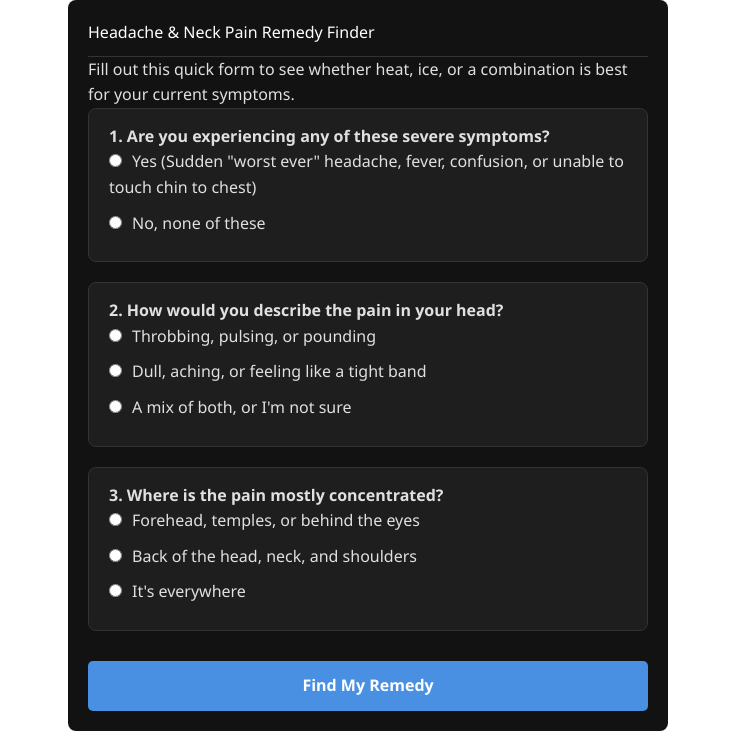
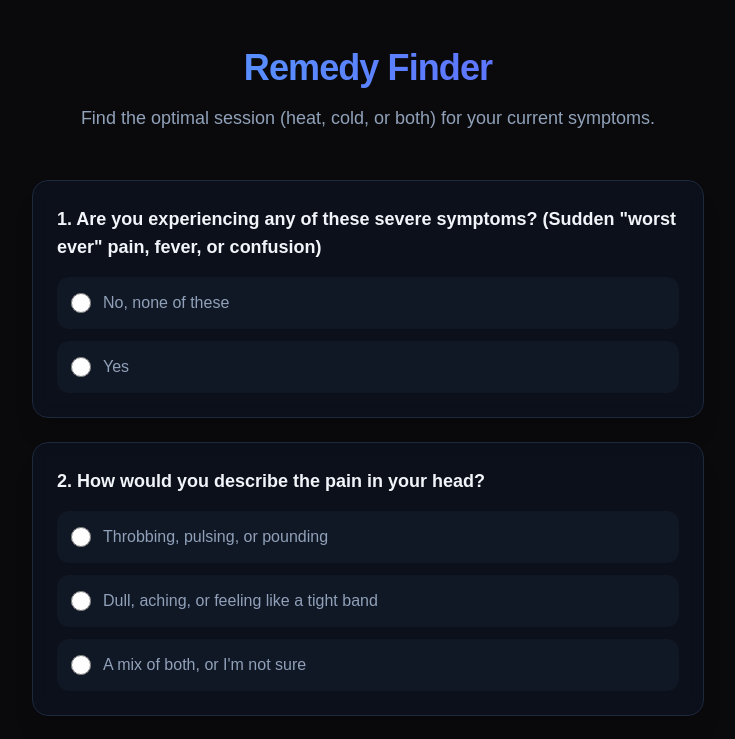
Before and after one commit to ShaqNew/shaqs-card, a Next.js app: page /naanas-space in a window 1280 px wide. Shown: the top 739 px of the page, without its empty margins (272-1007 px from the left). Built offline with nearby package versions, Linux system fonts and the light colour scheme.

Commit message:
Clean up for questionnaire code

```diff
--- a/src/app/naanas-space/HeadacheQuestionnaire.tsx
+++ b/src/app/naanas-space/HeadacheQuestionnaire.tsx
@@ -1,4 +1,7 @@
-import React, { useState, useEffect } from 'react';
+"use client";
+
+import React, { useState } from 'react';
+import { useTimer } from '@/hooks/useTimer';
 
 type AnswerType = 'yes' | 'no' | 'cold' | 'heat' | 'combo' | '';
 
@@ -14,67 +17,110 @@ interface Result {
   description: React.ReactNode;
 }
 
+const QuestionCard = ({
+  question,
+  name,
+  options,
+  selectedValue,
+  onChange
+}: {
+  question: string;
+  name: keyof Answers;
+  options: { label: string; value: AnswerType }[];
+  selectedValue: AnswerType;
+  onChange: (e: React.ChangeEvent<HTMLInputElement>) => void;
+}) => (
+  <div className="bg-slate-900/50 backdrop-blur-sm border border-slate-800 p-6 rounded-2xl mb-6 shadow-xl transition-all hover:border-blue-500/30">
+    <p className="text-lg font-semibold text-slate-100 mb-4">{question}</p>
+    <div className="space-y-3">
+      {options.map((opt) => {
+        const isSelected = selectedValue === opt.value;
+        return (
+          <label
+            key={opt.value}
+            className={`flex items-center p-3 rounded-xl cursor-pointer transition-all border-2 ${
+              isSelected
+                ? 'bg-blue-500/10 border-blue-500/50 ring-1 ring-blue-500/20'
+                : 'bg-slate-800/30 border-transparent hover:bg-slate-800/50'
+            } group`}
+          >
+            <input
+              type="radio"
+              name={name}
+              value={opt.value}
+              checked={isSelected}
+              onChange={onChange}
+              className="w-5 h-5 text-blue-500 bg-slate-800 border-slate-700 focus:ring-blue-500 focus:ring-offset-slate-900"
+            />
+            <span className={`ml-3 transition-colors ${isSelected ? 'text-white font-medium' : 'text-slate-400 group-hover:text-slate-200'}`}>
+              {opt.label}
+            </span>
+          </label>
+        );
+      })}
+    </div>
+  </div>
+);
+
+const Timer = ({ timeLeft, isActive, toggle, reset, formatTime }: any) => (
+  <div className="mt-8 p-6 bg-slate-900/80 border border-blue-500/20 rounded-2xl text-center shadow-2xl">
+    <div className="text-4xl font-mono font-bold text-blue-400 mb-4 tracking-wider transition-all">
+      <span className="opacity-70 text-2xl mr-2">⏱️</span>
+      {formatTime()}
+    </div>
+    <div className="flex justify-center gap-4">
+      <button
+        onClick={toggle}
+        className={`px-6 py-2 rounded-full font-bold transition-all ${
+          isActive
+            ? 'bg-amber-500/10 text-amber-500 border border-amber-500/30 hover:bg-amber-500/20'
+            : 'bg-blue-600 text-white hover:bg-blue-500 shadow-lg shadow-blue-600/20'
+        }`}
+      >
+        {isActive ? 'Pause' : 'Start Timer'}
+      </button>
+      <button
+        onClick={reset}
+        className="px-6 py-2 rounded-full font-bold bg-slate-800 text-slate-300 border border-slate-700 hover:bg-slate-700 transition-all"
+      >
+        Reset
+      </button>
+    </div>
+    <p className="mt-4 text-xs text-slate-500 uppercase tracking-widest font-semibold">15 Minute Session Recommended</p>
+  </div>
+);
+
 export default function HeadacheQuestionnaire() {
-  const [answers, setAnswers] = useState<Answers>({
-    q1: '',
-    q2: '',
-    q3: '',
+  const [answers, setAnswers] = useState<Answers>({ q1: '', q2: '', q3: '' });
+  const [result, setResult] = useState<Result | null>(null);
+
+  const { timeLeft, isActive, toggle, reset, formatTime, setIsActive } = useTimer({
+    initialTime: 15 * 60,
+    onFinish: () => alert("Time is up! Please remove your heat pad or cooling strip now to protect your skin.")
   });
 
-  const [result, setResult] = useState<Result | null>(null);
-
-  const [timeLeft, setTimeLeft] = useState<number>(15 * 60); // 15 minutes in seconds
-  const [isTimerActive, setIsTimerActive] = useState<boolean>(false);
-
-  useEffect(() => {
-    let interval: ReturnType<typeof setInterval> | null = null;
-
-    if (isTimerActive && timeLeft > 0) {
-      interval = setInterval(() => {
-        setTimeLeft((prevTime) => prevTime - 1);
-      }, 1000);
-    }
-    else if (timeLeft === 0 && isTimerActive) {
-      setIsTimerActive(false);
-      alert("Time is up! Please remove your heat pad or cooling strip now to protect your skin.");
-    }
-
-    return () => {
-      if (interval) clearInterval(interval);
-    };
-  }, [isTimerActive, timeLeft]);
-
-  const formatTime = (seconds: number): string => {
-    const m = Math.floor(seconds / 60).toString().padStart(2, '0');
-    const s = (seconds % 60).toString().padStart(2, '0');
-    return `${m}:${s}`;
-  };
-
   const handleChange = (e: React.ChangeEvent<HTMLInputElement>) => {
-    setAnswers({
-      ...answers,
-      [e.target.name]: e.target.value as AnswerType,
-    });
+    setAnswers({ ...answers, [e.target.name]: e.target.value as AnswerType });
   };
 
   const calculateRemedy = () => {
     const { q1, q2, q3 } = answers;
-
     if (!q1 || !q2 || !q3) {
       alert("Please answer all the questions so I can give you the best suggestion.");
       return;
     }
 
-    setIsTimerActive(false);
-    setTimeLeft(15 * 60);
+    reset();
 
     if (q1 === 'yes') {
       setResult({
         isWarning: true,
-        title: "⚠️ Seek Medical Attention",
+        title: "Medical Attention Required",
         description: (
-          <p>
-            These are red flag symptoms (fever, confusion, stiff neck, or sudden severe pain), it'll be best to skip the home remedies and <strong>seek medical attention</strong>. It is always better to be safe.
+          <p className="text-slate-300 leading-relaxed">
+            These are red flag symptoms (fever, confusion, stiff neck, or sudden severe pain).
+            Please skip home remedies and <strong className="text-rose-400">seek immediate medical attention</strong>.
+            Safety should always come first.
           </p>
         ),
       });
@@ -92,212 +138,135 @@ export default function HeadacheQuestionnaire() {
     if (coldScore > heatScore) {
       setResult({
         isWarning: false,
-        title: "❄️ Recommended: Cold Therapy (Cooling Strips)",
+        title: "Cold Therapy Recommended",
         description: (
-          <p>
-            This could be a migraine or vascular headache. <br /><br />
-            <strong>What to do:</strong> Apply a cooling strip or ice pack to your forehead or temples. The cold will help constrict blood vessels and numb the throbbing pain. Rest in a dark, quiet room.
+          <p className="text-slate-300 leading-relaxed">
+            This appears to be a migraine or vascular headache. <br /><br />
+            Apply a <span className="text-blue-400 font-bold text-lg">cooling strip</span> or ice pack to your forehead or temples.
+            The cold will help constrict blood vessels and numb the throbbing pain. Rest in a dark, quiet room.
           </p>
         ),
       });
-      setIsTimerActive(true);
+      setIsActive(true);
     } else if (heatScore > coldScore) {
       setResult({
         isWarning: false,
-        title: "🔥 Recommended: Heat Therapy (Heat Pads)",
+        title: "Heat Therapy Recommended",
         description: (
-          <p>
-            This could be a tension headache originating from your muscles. <br /><br />
-            <strong>What to do:</strong> Apply a heat pad or warm compress to the back of your neck and shoulders. The warmth will increase blood flow and help those tight muscles relax. Try doing some gentle neck stretches.
+          <p className="text-slate-300 leading-relaxed">
+            This appears to be a tension headache originating from muscle tightness. <br /><br />
+            Apply a <span className="text-orange-400 font-bold text-lg">heat pad</span> or warm compress to the back of your neck and shoulders.
+            The warmth will increase blood flow and help muscles relax.
           </p>
         ),
       });
-      setIsTimerActive(true);
+      setIsActive(true);
     } else {
       setResult({
         isWarning: false,
-        title: "⚖️ Recommended: The Combination Method",
+        title: "The Combination Method",
         description: (
-          <p>
-            You are dealing with a mix of tension and throbbing pain. <br /><br />
-            <strong>What to do:</strong> Put a heat pad on your neck/shoulders to melt the muscle tension, and simultaneously place a cooling strip on your forehead to numb the throbbing.
+          <div className="text-slate-300 space-y-3">
+            <p>You are dealing with a mix of tension and throbbing pain.</p>
+            <div className="p-4 bg-slate-800/40 rounded-xl border border-slate-700/50">
+              <p className="flex items-center gap-3">
+                <span className="text-orange-400">🔥</span>
+                <span><span className="text-orange-400 font-bold">Heat pad</span> on your neck/shoulders for muscle tension.</span>
               </p>
+              <p className="flex items-center gap-3 mt-2">
+                <span className="text-blue-400">❄️</span>
+                <span><span className="text-blue-400 font-bold">Cooling strip</span> on your forehead for throbbing pain.</span>
+              </p>
+            </div>
+          </div>
         ),
       });
-      setIsTimerActive(true);
+      setIsActive(true);
     }
   };
 
-  const styles: { [key: string]: React.CSSProperties } = {
-    container: {
-      fontFamily: "'Segoe UI', Tahoma, Geneva, Verdana, sans-serif",
-      backgroundColor: '#121212',
-      color: '#e0e0e0',
-      lineHeight: '1.6',
-      padding: '20px',
-      maxWidth: '600px',
-      margin: '0 auto',
-      borderRadius: '8px',
-    },
-    heading: {
-      color: '#ffffff',
-      borderBottom: '1px solid #333',
-      paddingBottom: '10px',
-    },
-    questionBlock: {
-      backgroundColor: '#1e1e1e',
-      padding: '15px 20px',
-      marginBottom: '20px',
-      borderRadius: '8px',
-      border: '1px solid #333',
-    },
-    label: {
-      display: 'block',
-      marginBottom: '10px',
-      cursor: 'pointer',
-    },
-    button: {
-      backgroundColor: '#4a90e2',
-      color: 'white',
-      border: 'none',
-      padding: '12px 20px',
-      fontSize: '16px',
-      borderRadius: '5px',
-      cursor: 'pointer',
-      width: '100%',
-      fontWeight: 'bold',
-      marginTop: '10px',
-    },
-    timerDisplay: {
-      marginTop: '15px',
-      padding: '15px',
-      backgroundColor: '#1e1e1e',
-      borderRadius: '5px',
-      textAlign: 'center',
-      fontSize: '24px',
-      fontWeight: 'bold',
-      color: '#4a90e2',
-      border: '1px solid #333'
-    },
-    timerControls: {
-      display: 'flex',
-      justifyContent: 'center',
-      gap: '10px',
-      marginTop: '10px'
-    },
-    timerBtn: {
-      padding: '5px 15px',
-      backgroundColor: '#333',
-      color: '#fff',
-      border: 'none',
-      borderRadius: '3px',
-      cursor: 'pointer'
-    }
-  };
+  return (
+    <div className="min-h-screen bg-[#0a0a0c] text-slate-100 py-12 px-4 sm:px-6">
+      <div className="max-w-2xl mx-auto">
+        <header className="text-center mb-12">
+          <h2 className="text-4xl font-extrabold tracking-tight bg-gradient-to-r from-blue-400 to-indigo-500 bg-clip-text text-transparent mb-4">
+            Remedy Finder
+          </h2>
+          <p className="text-slate-400 text-lg">
+            Find the optimal session (heat, cold, or both) for your current symptoms.
+          </p>
+        </header>
 
-  // Helper functions for dynamic styles to maintain strict typing
-  const getResultBoxStyle = (isWarning: boolean): React.CSSProperties => ({
-    marginTop: '30px',
-    padding: '20px',
-    backgroundColor: '#2a2a2a',
-    borderRadius: '8px',
-    borderLeft: `5px solid ${isWarning ? '#e74c3c' : '#4a90e2'}`,
-  });
+        <form className="space-y-2">
+          <QuestionCard
+            question='1. Are you experiencing any of these severe symptoms? (Sudden "worst ever" pain, fever, or confusion)'
+            name="q1"
+            selectedValue={answers.q1}
+            options={[
+              { label: 'No, none of these', value: 'no' },
+              { label: 'Yes', value: 'yes' },
+            ]}
+            onChange={handleChange}
+          />
 
-  const getResultTitleStyle = (isWarning: boolean): React.CSSProperties => ({
-    color: isWarning ? '#e74c3c' : '#e0e0e0',
-    marginTop: 0,
-  });
+          <QuestionCard
+            question="2. How would you describe the pain in your head?"
+            name="q2"
+            selectedValue={answers.q2}
+            options={[
+              { label: 'Throbbing, pulsing, or pounding', value: 'cold' },
+              { label: 'Dull, aching, or feeling like a tight band', value: 'heat' },
+              { label: 'A mix of both, or I\'m not sure', value: 'combo' },
+            ]}
+            onChange={handleChange}
+          />
 
-  return (
-    <div style={styles.container}>
-      <h2 style={styles.heading}>Headache & Neck Pain Remedy Finder</h2>
-      <p>Fill out this quick form to see whether heat, ice, or a combination is best for your current symptoms.</p>
+          <QuestionCard
+            question="3. Where is the pain mostly concentrated?"
+            name="q3"
+            selectedValue={answers.q3}
+            options={[
+              { label: 'Forehead, temples, or behind the eyes', value: 'cold' },
+              { label: 'Back of the head, neck, and shoulders', value: 'heat' },
+              { label: 'It\'s everywhere', value: 'combo' },
+            ]}
+            onChange={handleChange}
+          />
 
-      <form>
-        {/* Question 1 */}
-        <div style={styles.questionBlock}>
-          <p style={{ fontWeight: 'bold', marginTop: 0 }}>1. Are you experiencing any of these severe symptoms?</p>
-          <label style={styles.label}>
-            <input type="radio" name="q1" value="yes" onChange={handleChange} style={{ marginRight: '10px' }} />
-            Yes (Sudden "worst ever" headache, fever, confusion, or unable to touch chin to chest)
-          </label>
-          <label style={styles.label}>
-            <input type="radio" name="q1" value="no" onChange={handleChange} style={{ marginRight: '10px' }} />
-            No, none of these
-          </label>
-        </div>
-
-        {/* Question 2 */}
-        <div style={styles.questionBlock}>
-          <p style={{ fontWeight: 'bold', marginTop: 0 }}>2. How would you describe the pain in your head?</p>
-          <label style={styles.label}>
-            <input type="radio" name="q2" value="cold" onChange={handleChange} style={{ marginRight: '10px' }} />
-            Throbbing, pulsing, or pounding
-          </label>
-          <label style={styles.label}>
-            <input type="radio" name="q2" value="heat" onChange={handleChange} style={{ marginRight: '10px' }} />
-            Dull, aching, or feeling like a tight band
-          </label>
-          <label style={styles.label}>
-            <input type="radio" name="q2" value="combo" onChange={handleChange} style={{ marginRight: '10px' }} />
-            A mix of both, or I'm not sure
-          </label>
-        </div>
-
-        {/* Question 3 */}
-        <div style={styles.questionBlock}>
-          <p style={{ fontWeight: 'bold', marginTop: 0 }}>3. Where is the pain mostly concentrated?</p>
-          <label style={styles.label}>
-            <input type="radio" name="q3" value="cold" onChange={handleChange} style={{ marginRight: '10px' }} />
-            Forehead, temples, or behind the eyes
-          </label>
-          <label style={styles.label}>
-            <input type="radio" name="q3" value="heat" onChange={handleChange} style={{ marginRight: '10px' }} />
-            Back of the head, neck, and shoulders
-          </label>
-          <label style={styles.label}>
-            <input type="radio" name="q3" value="combo" onChange={handleChange} style={{ marginRight: '10px' }} />
-            It's everywhere
-          </label>
-        </div>
-
-        <button type="button" onClick={calculateRemedy} style={styles.button}>
-          Find My Remedy
+          <button
+            type="button"
+            onClick={calculateRemedy}
+            className="w-full py-4 mt-4 bg-gradient-to-r from-blue-600 to-indigo-600 hover:from-blue-500 hover:to-indigo-500 text-white font-bold text-lg rounded-2xl shadow-xl shadow-blue-500/20 transform transition-all active:scale-[0.98] focus:outline-none focus:ring-2 focus:ring-blue-500 focus:ring-offset-2 focus:ring-offset-[#0a0a0c]"
+          >
+            Calculate Remedy
           </button>
         </form>
 
-      {/* Conditionally render the result box */}
         {result && (
-        <div style={getResultBoxStyle(result.isWarning)}>
-          <h3 style={getResultTitleStyle(result.isWarning)}>{result.title}</h3>
+          <div className={`mt-12 p-8 rounded-3xl border-2 transition-all animate-in fade-in slide-in-from-bottom-4 duration-500 ${
+            result.isWarning
+              ? 'bg-rose-500/10 border-rose-500/30'
+              : 'bg-slate-900 border-blue-500/20'
+          }`}>
+            <h3 className={`text-2xl font-bold mb-4 flex items-center gap-3 ${
+              result.isWarning ? 'text-rose-400' : 'text-white'
+            }`}>
+              {result.isWarning ? '⚠️' : '✅'} {result.title}
+            </h3>
             {result.description}
 
-          {/* Render timer only if it's not a medical warning */}
             {!result.isWarning && (
-            <div style={styles.timerDisplay}>
-              ⏱️ {formatTime(timeLeft)}
-              <div style={styles.timerControls}>
-                <button
-                  style={styles.timerBtn}
-                  onClick={() => setIsTimerActive(!isTimerActive)}
-                >
-                  {isTimerActive ? 'Pause' : 'Resume'}
-                </button>
-                <button
-                  style={styles.timerBtn}
-                  onClick={() => {
-                    setIsTimerActive(false);
-                    setTimeLeft(15 * 60);
-                  }}
-                >
-                  Reset
-                </button>
-              </div>
-            </div>
+              <Timer
+                timeLeft={timeLeft}
+                isActive={isActive}
+                toggle={toggle}
+                reset={reset}
+                formatTime={formatTime}
+              />
             )}
           </div>
         )}
       </div>
+    </div>
   );
 }
--- /dev/null
+++ b/src/hooks/useTimer.ts
@@ -0,0 +1,52 @@
+"use client";
+
+import { useState, useEffect, useCallback } from 'react';
+
+interface UseTimerProps {
+  initialTime: number;
+  onFinish?: () => void;
+}
+
+export function useTimer({ initialTime, onFinish }: UseTimerProps) {
+  const [timeLeft, setTimeLeft] = useState(initialTime);
+  const [isActive, setIsActive] = useState(false);
+
+  useEffect(() => {
+    let interval: NodeJS.Timeout | null = null;
+
+    if (isActive && timeLeft > 0) {
+      interval = setInterval(() => {
+        setTimeLeft((prev) => prev - 1);
+      }, 1000);
+    } else if (timeLeft === 0 && isActive) {
+      setIsActive(false);
+      onFinish?.();
+    }
+
+    return () => {
+      if (interval) clearInterval(interval);
+    };
+  }, [isActive, timeLeft, onFinish]);
+
+  const toggle = useCallback(() => setIsActive((prev) => !prev), []);
+
+  const reset = useCallback(() => {
+    setIsActive(false);
+    setTimeLeft(initialTime);
+  }, [initialTime]);
+
+  const formatTime = useCallback(() => {
+    const m = Math.floor(timeLeft / 60).toString().padStart(2, '0');
+    const s = (timeLeft % 60).toString().padStart(2, '0');
+    return `${m}:${s}`;
+  }, [timeLeft]);
+
+  return {
+    timeLeft,
+    isActive,
+    toggle,
+    reset,
+    formatTime,
+    setIsActive
+  };
+}
```
Lines whose indentation alone changed are shown as unchanged.
